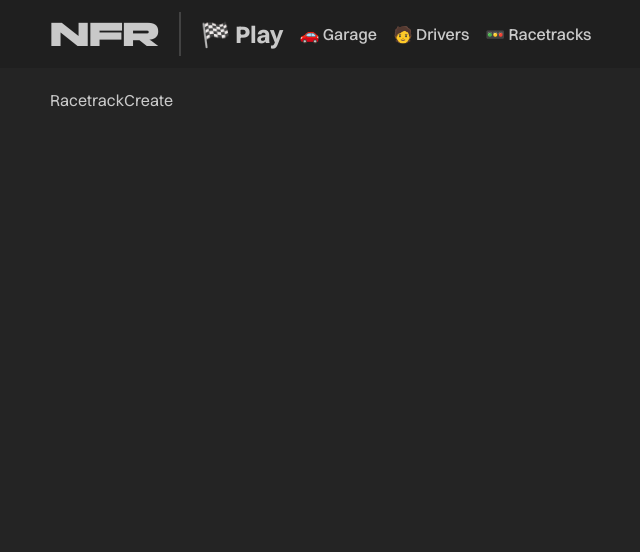
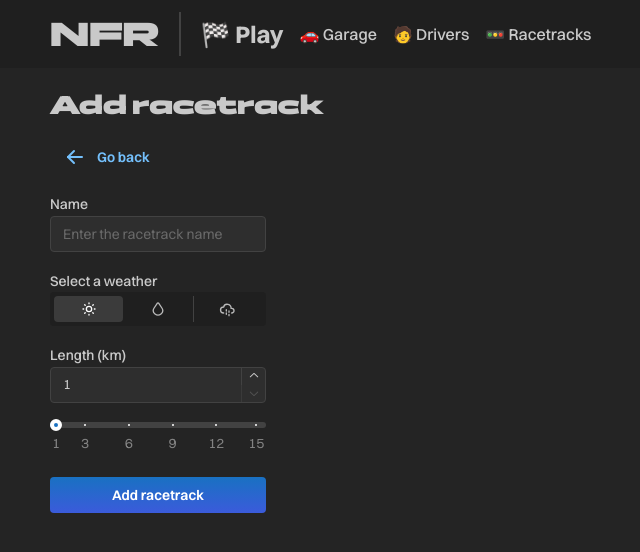
Before and after one commit to HodeonArtz/need-for-react, a React (Vite) app: page /racetracks/new in a window 1280 px wide. Shown: the top 552 px of the page, without its empty margins (126-766 px from the left). Built offline with nearby package versions, Linux system fonts and the light colour scheme.

Commit message:
feat: add layout for form

```diff
--- /dev/null
+++ b/src/components/Racetracks/RacetrackFormScreen.jsx
@@ -0,0 +1,77 @@
+import {
+  Button,
+  Center,
+  Flex,
+  NumberInput,
+  SegmentedControl,
+  Slider,
+  Stack,
+  TextInput,
+  Tooltip,
+} from "@mantine/core";
+import "react";
+import Labeler from "../Labeler";
+
+import { weatherMap } from "./weatherMap";
+import { firstLetterUppercase } from "../../utils";
+
+const RacetrackFormScreen = () => {
+  return (
+    <Flex w="100%" gap={"xl"}>
+      <RacetrackForm />
+    </Flex>
+  );
+};
+
+export default RacetrackFormScreen;
+
+export const RacetrackForm = () => {
+  return (
+    <Stack component={"form"}>
+      <TextInput label="Name" placeholder="Enter the racetrack name" />
+      <Labeler label="Select a weather">
+        <SegmentedControl
+          data={weatherMap.map((weatherInstance) => ({
+            value: weatherInstance.weather,
+            label: (
+              <Tooltip
+                position="bottom"
+                color={weatherInstance.color}
+                offset={11}
+                label={firstLetterUppercase(weatherInstance.weather)}
+              >
+                <Center style={{ gap: 10 }}>
+                  <weatherInstance.icon size={16} />
+                </Center>
+              </Tooltip>
+            ),
+          }))}
+          defaultChecked
+        />
+      </Labeler>
+      <NumberInput label="Length (km)" min={1} max={15} defaultValue={1} />
+      <Slider
+        min={1}
+        max={15}
+        size={"sm"}
+        mb={"lg"}
+        marks={[
+          { value: 0.2, label: "1" },
+          { value: 3, label: "3" },
+          { value: 6, label: "6" },
+          { value: 9, label: "9" },
+          { value: 12, label: "12" },
+          { value: 14.75, label: "15" },
+        ]}
+      />
+      <Button
+        mt={10}
+        variant="gradient"
+        gradient={{ from: "indigo", to: "blue", deg: 360 }}
+        type="sumbit"
+      >
+        Add racetrack
+      </Button>
+    </Stack>
+  );
+};
--- /dev/null
+++ b/src/components/Racetracks/weatherMap.jsx
@@ -0,0 +1,12 @@
+import { IconCloudRain, IconDroplet, IconSun } from "@tabler/icons-react";
+import { Racetrack } from "../../models";
+
+export const weatherMap = [
+  { weather: Racetrack.WEATHER.dry, icon: IconSun, color: "yellow" },
+  { weather: Racetrack.WEATHER.wet, icon: IconDroplet, color: "cyan" },
+  {
+    weather: Racetrack.WEATHER.rainy,
+    icon: IconCloudRain,
+    color: "indigo",
+  },
+];
--- a/src/pages/racetracks/RacetracksList.jsx
+++ b/src/pages/racetracks/RacetracksList.jsx
@@ -10,19 +10,12 @@ import {
   Tooltip,
 } from "@mantine/core";
 
-import { Racetrack } from "../../models";
-import {
-  IconCloudRain,
-  IconDroplet,
-  IconPencil,
-  IconPlus,
-  IconSun,
-  IconTrash,
-} from "@tabler/icons-react";
+import { IconPencil, IconPlus, IconTrash } from "@tabler/icons-react";
 import { firstLetterUppercase } from "../../utils";
 import { useEntitiesState } from "../../hooks/useEntitiesState";
 import { useDisclosure } from "@mantine/hooks";
 import { Link, useNavigate } from "react-router-dom";
+import { weatherMap } from "../../components/Racetracks/weatherMap";
 
 const RacetracksList = () => {
   const clearRacetracks = useEntitiesState((state) => state.clearRacetracks);
@@ -104,16 +97,6 @@ const RacetracksList = () => {
 
 export default RacetracksList;
 
-const weatherMap = [
-  { weather: Racetrack.WEATHER.dry, icon: <IconSun />, color: "yellow" },
-  { weather: Racetrack.WEATHER.wet, icon: <IconDroplet />, color: "cyan" },
-  {
-    weather: Racetrack.WEATHER.rainy,
-    icon: <IconCloudRain />,
-    color: "indigo",
-  },
-];
-
 /**
  *
  * @param {{racetrack: import("../../models/index").Racetrack}} props
@@ -134,7 +117,7 @@ const RacetrackCardLine = ({ racetrack }) => {
         color={weatherMapInstance.color}
       >
         <ActionIcon size={"lg"} color={weatherMapInstance.color}>
-          {weatherMapInstance.icon}
+          {<weatherMapInstance.icon />}
         </ActionIcon>
       </Tooltip>
       <Stack style={{ flexGrow: 1 }} gap={"xs"}>
--- a/src/pages/racetracks/params/RacetrackNew.jsx
+++ b/src/pages/racetracks/params/RacetrackNew.jsx
@@ -1,5 +1,21 @@
+import { IconArrowLeft } from "@tabler/icons-react";
+import RacetrackFormScreen from "../../../components/Racetracks/RacetrackFormScreen";
+import { Button, Stack, Title } from "@mantine/core";
+import { Link } from "react-router-dom";
+
 const RacetrackNew = () => {
-  return <div>RacetrackCreate</div>;
+  return (
+    <Stack align="start">
+      <Title size="h2">Add racetrack</Title>
+      <Link to="/racetracks">
+        <Button variant="subtle" leftSection={<IconArrowLeft />}>
+          Go back
+        </Button>
+      </Link>
+
+      <RacetrackFormScreen />
+    </Stack>
+  );
 };
 
 export default RacetrackNew;
```
